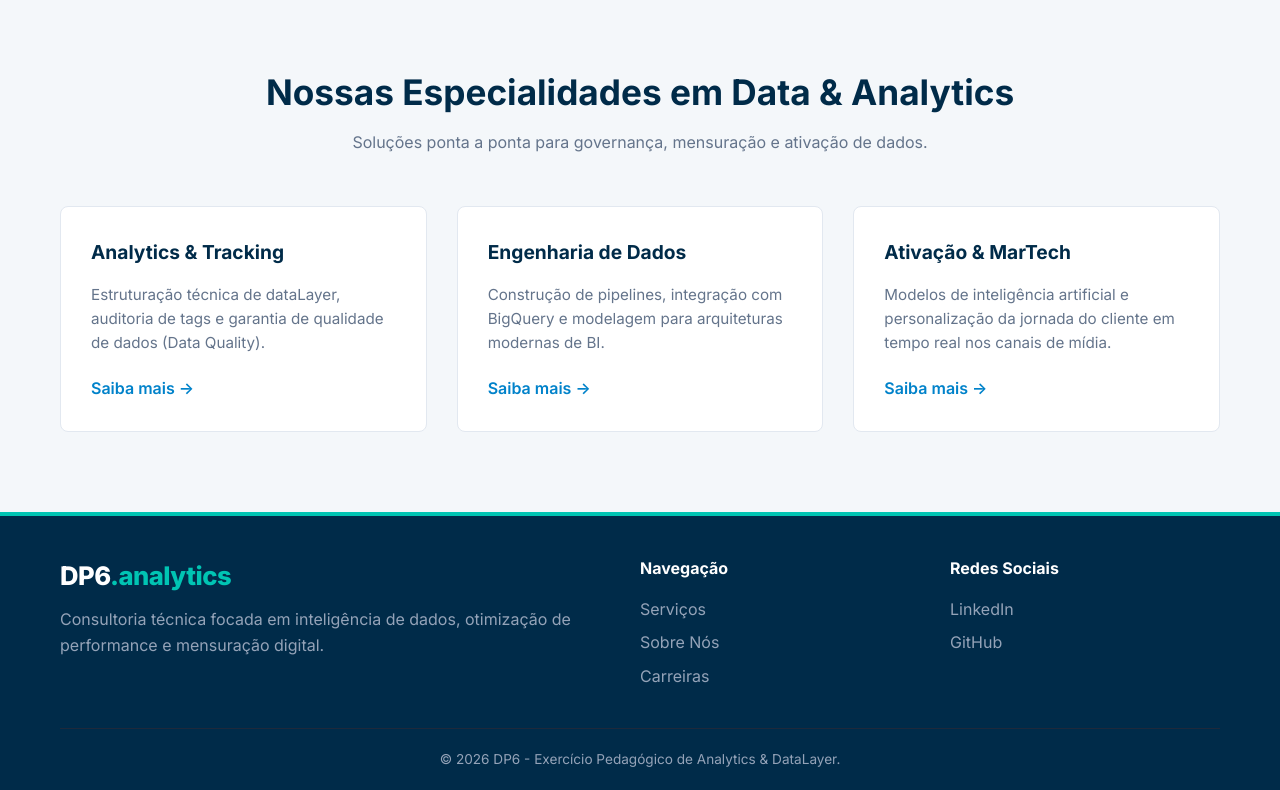
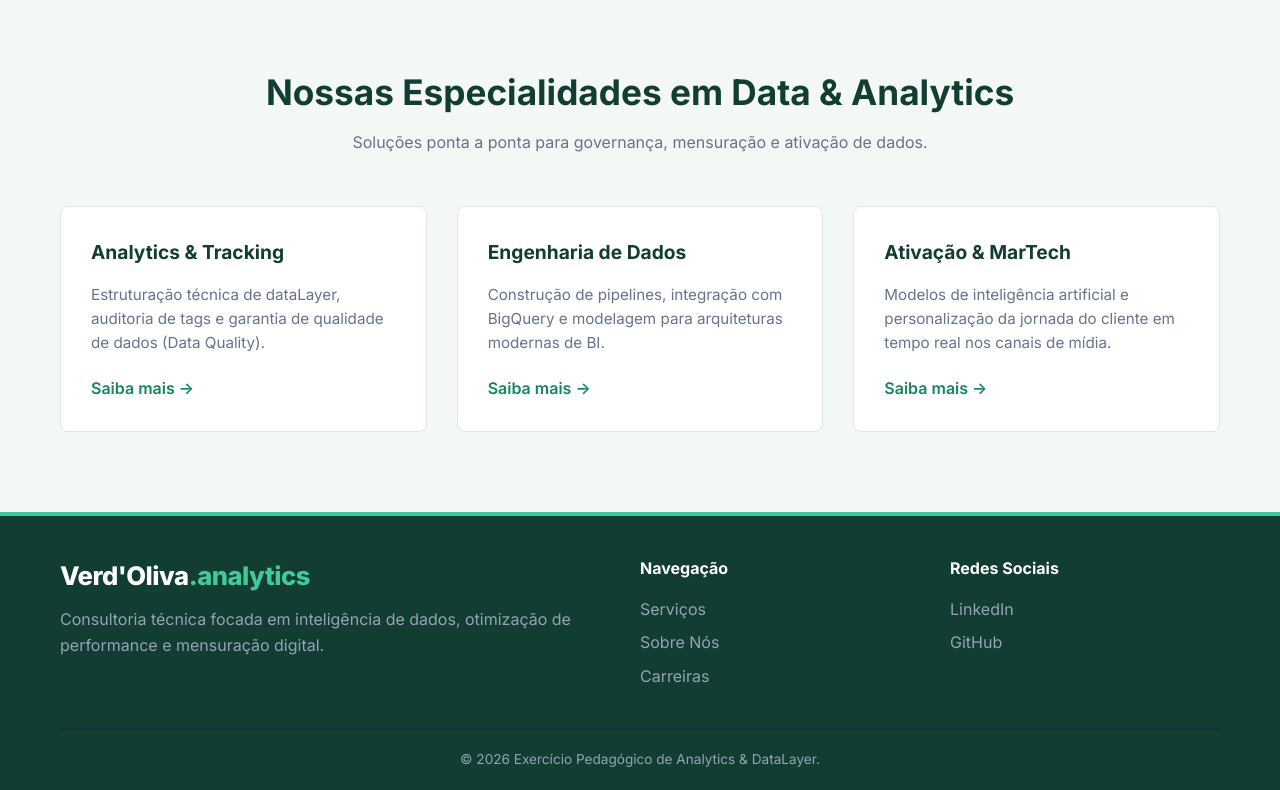
Before and after one commit to JoiceO/teste-analytics, a plain HTML site: page index.html in a window 1280 px wide. Shown: the part 679-1469 px from the top of the page. Drawn offline with Linux system fonts and the light colour scheme.

Commit message:
updated
Updated branding and color scheme

```diff
--- a/index.html
+++ b/index.html
@@ -6,7 +6,7 @@
   <!-- ========================================================================= -->
   <meta charset="UTF-8">
   <meta name="viewport" content="width=device-width, initial-scale=1.0">
-  <title>DP6 | MarTech & Analytics Excellence</title>
+  <title>MarTech & Analytics Excellence</title>
 
   <!-- Google Fonts - Inter (Tipografia limpa e moderna focada em tech) -->
   <link rel="preconnect" href="https://fonts.googleapis.com">
@@ -28,25 +28,27 @@
   -->
 
   <!-- ========================================================================= -->
-  <!-- 3. ESTILO E DESIGN SYSTEM (Inspiração DP6: Tons de Azul, Dark Blue, Clean)-->
+  <!-- 3. ESTILO E DESIGN SYSTEM (Tons de Azul, Dark Blue, Clean)-->
   <!-- ========================================================================= -->
   <style>
-    /* Variáveis Globais de Cores e Estilos DP6 */
+    /* Variáveis Globais de Cores */
     :root {
-      --color-primary: #002B49;      /* Azul Escuro Institucional DP6 */
-      --color-secondary: #0082CA;    /* Azul Vibrante Tech */
-      --color-accent: #00C4B3;       /* Azul/Verde Cyan de Destaque */
-      --color-bg-light: #F4F7FA;     /* Fundo Claro Clean */
-      --color-bg-card: #FFFFFF;      /* Fundo de Cards */
+/* Paleta Verde Esmeralda Tech */
+   --color-primary: #123D32;      /* Verde Escuro Institucional */
+   --color-secondary: #16865D;    /* Verde Esmeralda */
+   --color-accent: #42C99A;       /* Verde Menta Vibrante */
+   --color-bg-light: #F3F8F5;     /* Fundo Verde Suave */
+   --color-bg-card: #FFFFFF;      /* Fundo dos Cards */
    --color-text-dark: #1E293B;    /* Texto Principal */
    --color-text-muted: #64748B;   /* Texto Secundário */
-      --color-border: #E2E8F0;       /* Bordas */
+   --color-border: #DCE9E1;       /* Bordas */
    --color-error: #EF4444;        /* Mensagem de Erro */
-      --color-success: #10B981;      /* Mensagem de Sucesso */
+   --color-success: #16865D;      /* Mensagem de Sucesso */
    --font-main: 'Inter', system-ui, -apple-system, sans-serif;
    --transition-fast: 0.2s ease-in-out;
    --border-radius: 8px;
     }
+
 
     * {
       box-sizing: border-box;
@@ -422,7 +424,7 @@
   <!-- HEADER -->
   <header>
     <div class="container header-content">
-      <div class="logo">DP6<span>.analytics</span></div>
+      <div class="logo">Verd'Oliva<span>.analytics</span></div>
       <nav>
         <ul>
           <li><a href="#servicos" data-gtm-type="link-header" data-gtm-title="Menu Serviços">Serviços</a></li>
@@ -508,7 +510,7 @@
     <div class="container">
       <div class="footer-grid">
         <div class="footer-about">
-          <div class="logo" style="margin-bottom: 10px;">DP6<span>.analytics</span></div>
+          <div class="logo" style="margin-bottom: 10px;">Verd'Oliva<span>.analytics</span></div>
           <p>Consultoria técnica focada em inteligência de dados, otimização de performance e mensuração digital.</p>
         </div>
         <div class="footer-links">
@@ -522,13 +524,13 @@
         <div class="footer-links">
           <h4>Redes Sociais</h4>
           <ul>
-            <li><a href="https://linkedin.com" target="_blank" data-gtm-type="link-footer" data-gtm-title="LinkedIn DP6">LinkedIn</a></li>
-            <li><a href="https://github.com" target="_blank" data-gtm-type="link-footer" data-gtm-title="GitHub DP6">GitHub</a></li>
+            <li><a href="https://linkedin.com" target="_blank" data-gtm-type="link-footer" data-gtm-title="LinkedIn Verd'Oliva">LinkedIn</a></li>
+            <li><a href="https://github.com" target="_blank" data-gtm-type="link-footer" data-gtm-title="GitHub Verd'Oliva">GitHub</a></li>
           </ul>
         </div>
       </div>
       <div class="footer-bottom">
-        <p>&copy; 2026 DP6 - Exercício Pedagógico de Analytics & DataLayer.</p>
+        <p>&copy; 2026 Exercício Pedagógico de Analytics & DataLayer.</p>
       </div>
     </div>
   </footer>
@@ -573,7 +575,7 @@
 
     /**
      * FUNÇÃO AUXILIAR PARA DISPARAR O EVENTO NO DATALAYER
-     * Mantém o padrão estrito exigido pela especificação DP6:
+     * Mantém o padrão estrito exigido pela especificação da empresa:
      * {
      *   'event': 'clique',
      *   'custom_section': 'nome-da-pagina',
```
Lines whose indentation alone changed are shown as unchanged.
